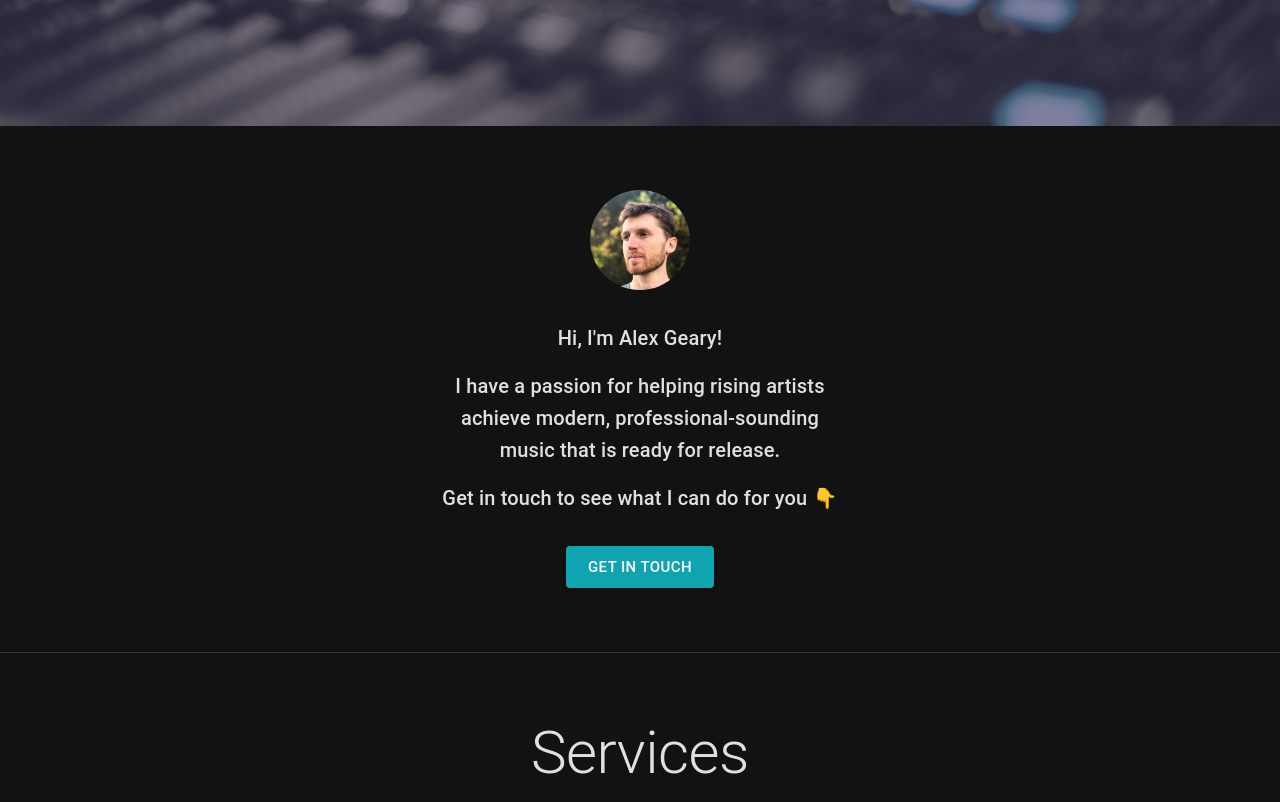
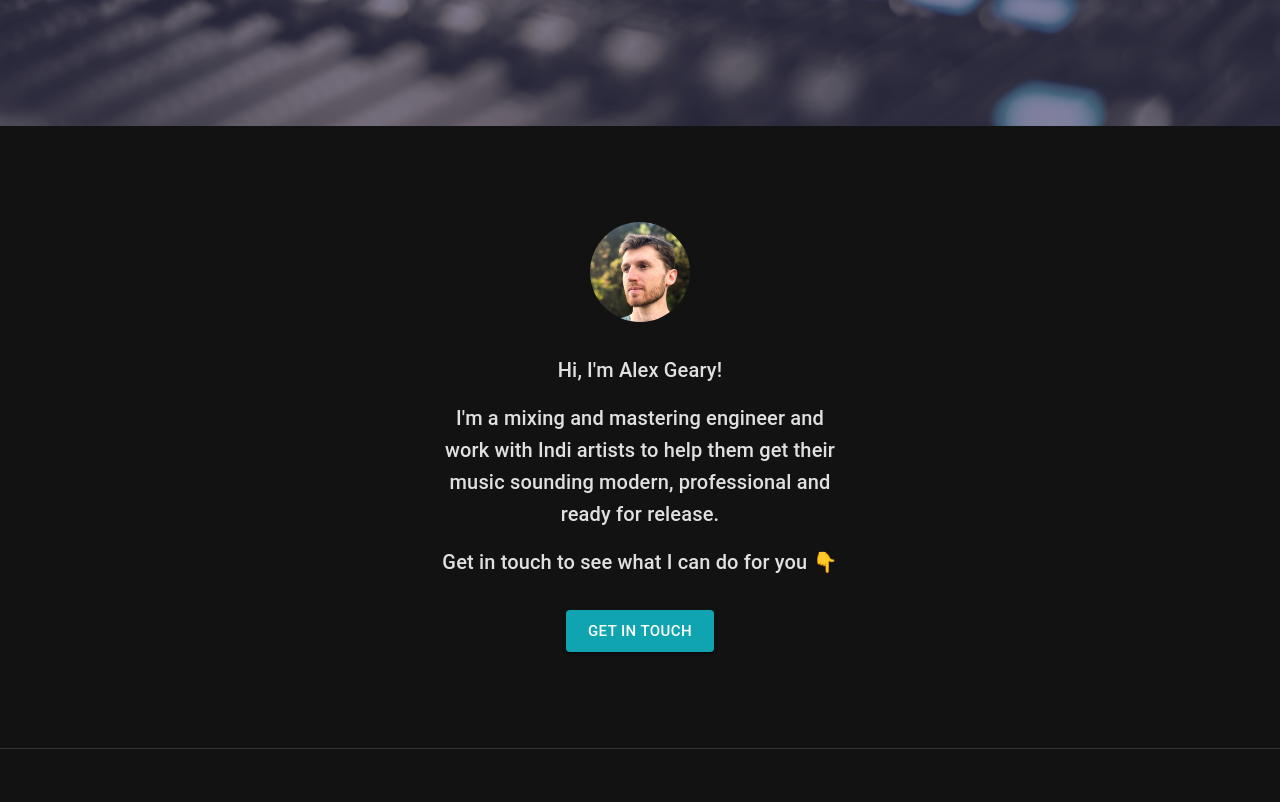
Before and after one commit to alexgeary37/agmasteringClient, a React (Create React App) app: page / in a window 1280 px wide. Shown: the part 378-1180 px from the top of the page. Built offline with nearby package versions, Linux system fonts and the light colour scheme.

Commit message:
Add Instagram Elfsight widget

```diff
--- a/src/components/Home.jsx
+++ b/src/components/Home.jsx
@@ -5,7 +5,7 @@ import profilePic from "../images/profile2.jpeg";
 // import AudioPlayer from "./home/AudioPlayer";
 import Testimonials from "./home/Testimonials";
 import { useEffect, useRef, useState } from "react";
-import ServicesSection from "./home/ServicesSection";
+// import ServicesSection from "./home/ServicesSection";
 
 export default function Home() {
   const [isMobile, setIsMobile] = useState(false);
@@ -74,7 +74,7 @@ export default function Home() {
       flexDirection="column"
       alignItems="center"
       justifyContent="center"
-      paddingBlock={"8vh"}
+      paddingBlock={"12vh"}
     >
       <Avatar
         alt="Alex Geary"
@@ -86,8 +86,9 @@ export default function Home() {
           Hi, I'm Alex Geary!
         </Typography>
         <Typography variant="h6" align="center" paddingBlockEnd={2}>
-          I have a passion for helping rising artists achieve modern,
-          professional-sounding music that is ready for release.
+          I'm a mixing and mastering engineer and work with Indi artists to help
+          them get their music sounding modern, professional and ready for
+          release.
         </Typography>
         <Typography variant="h6" align="center">
           Get in touch to see what I can do for you &#128071;
@@ -110,35 +111,20 @@ export default function Home() {
     </Box>
   );
 
-
-//   const instagram = (
-//   <div
-//     dangerouslySetInnerHTML={{
-//       __html: `
-// <blockquote class="instagram-media" data-instgrm-captioned data-instgrm-permalink="https://www.instagram.com/reel/DW8FjdEE0ps/?utm_source=ig_embed&amp;utm_campaign=loading" data-instgrm-version="14" style=" background:#FFF; border:0; border-radius:3px; box-shadow:0 0 1px 0 rgba(0,0,0,0.5),0 1px 10px 0 rgba(0,0,0,0.15); margin: 1px; max-width:540px; min-width:326px; padding:0; width:99.375%; width:-webkit-calc(100% - 2px); width:calc(100% - 2px);">
-//   <div style="padding:16px;">
-//     <a href="https://www.instagram.com/reel/DW8FjdEE0ps/?utm_source=ig_embed&amp;utm_campaign=loading" style=" background:#FFFFFF; line-height:0; padding:0 0; text-align:center; text-decoration:none; width:100%;" target="_blank">
-//       <!-- ... omitting long SVG/image placeholder HTML ... -->
-//     </a>
-//     <p style=" color:#c9c8cd; font-family:Arial,sans-serif; font-size:14px; line-height:17px; margin-bottom:0; margin-top:8px; overflow:hidden; padding:8px 0 7px; text-align:center; text-overflow:ellipsis; white-space:nowrap;">
-//       <a href="https://www.instagram.com/reel/DW8FjdEE0ps/?utm_source=ig_embed&amp;utm_campaign=loading" style=" color:#c9c8cd; font-family:Arial,sans-serif; font-size:14px; font-style:normal; font-weight:normal; line-height:17px; text-decoration:none;" target="_blank">A post shared by Alex Geary | Mixing &amp; Mastering (@alexgearymastering)</a>
-//     </p>
-//   </div>
-// </blockquote>
-// <script async src="https://www.instagram.com/embed.js"></script>
-//       `,
-//     }}
-//   />
-// );
-
   return (
     <div>
       {header}
       {bio}
       <Divider />
-      <ServicesSection />
+      <Testimonials />
+      <script src="https://elfsightcdn.com/platform.js" async></script>
+      <div
+        class="elfsight-app-4ed656f6-7a8e-40e0-9eb5-c32799edac8f"
+        data-elfsight-app-lazy
+      ></div>
+
       <Divider />
-      <Testimonials />
+
       <Box
         ref={bottomButtonRef}
         textAlign={"center"}
```
